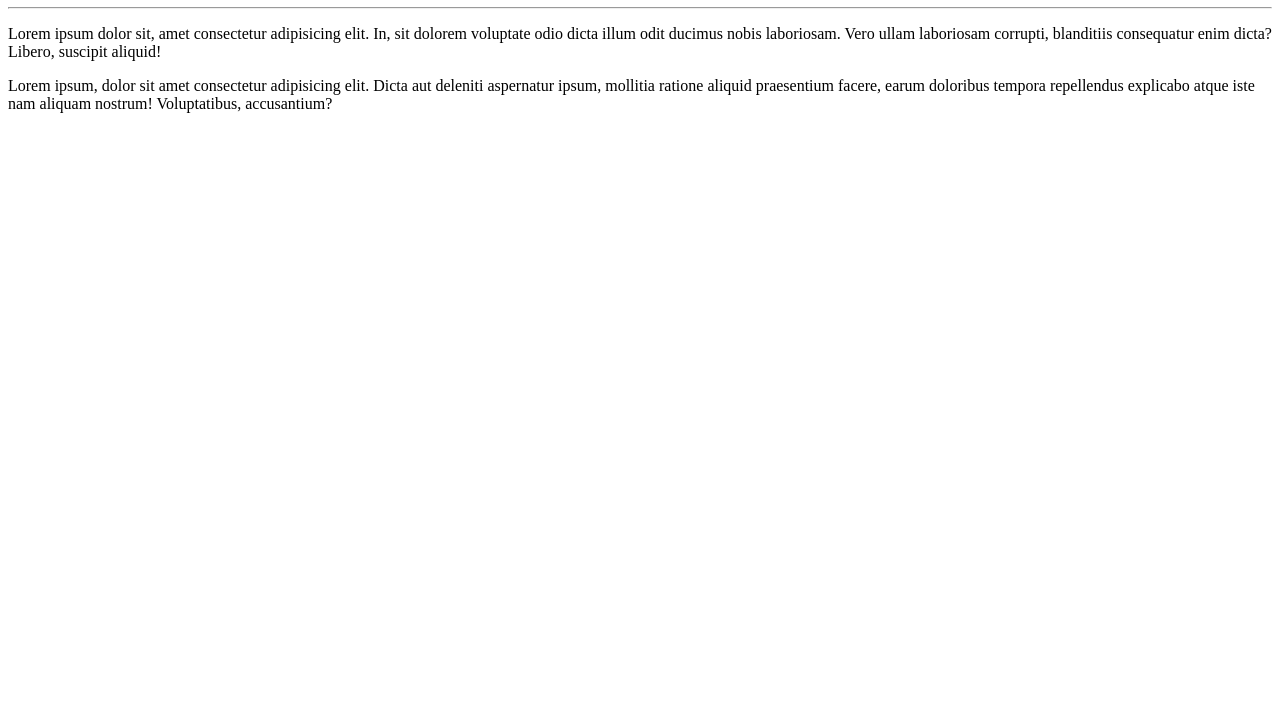
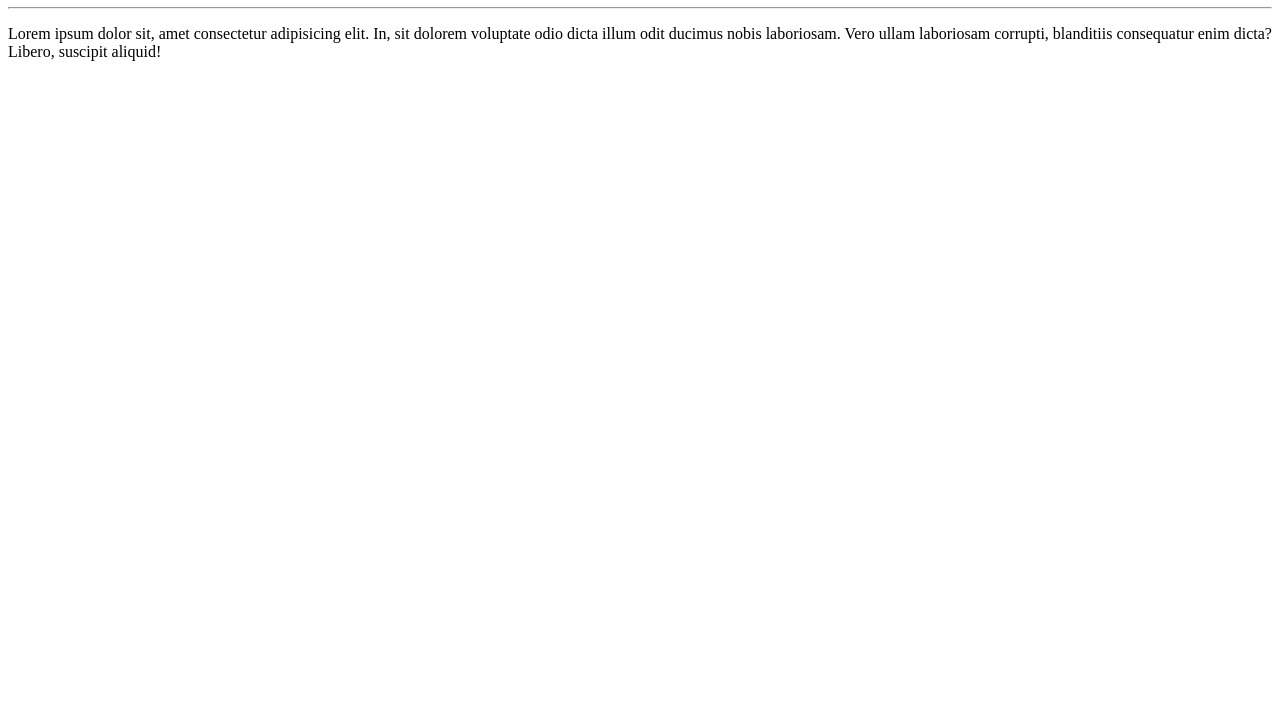
Before and after one commit to CarlosAlbuqM/Hello-World, a plain HTML site: page Site-Exemplo/index.html in a window 1280 px wide. Shown: the part 73-800 px from the top of the page. Drawn offline with Linux system fonts and the light colour scheme.

Commit message:
Exclui um paragráfo

```diff
--- a/Site-Exemplo/index.html
+++ b/Site-Exemplo/index.html
@@ -9,6 +9,5 @@
     <h1>Hello World</h1>
     <hr>
     <p>Lorem ipsum dolor sit, amet consectetur adipisicing elit. In, sit dolorem voluptate odio dicta illum odit ducimus nobis laboriosam. Vero ullam laboriosam corrupti, blanditiis consequatur enim dicta? Libero, suscipit aliquid!</p>
-    <p>Lorem ipsum, dolor sit amet consectetur adipisicing elit. Dicta aut deleniti aspernatur ipsum, mollitia ratione aliquid praesentium facere, earum doloribus tempora repellendus explicabo atque iste nam aliquam nostrum! Voluptatibus, accusantium?</p>
 </body>
 </html>
```
